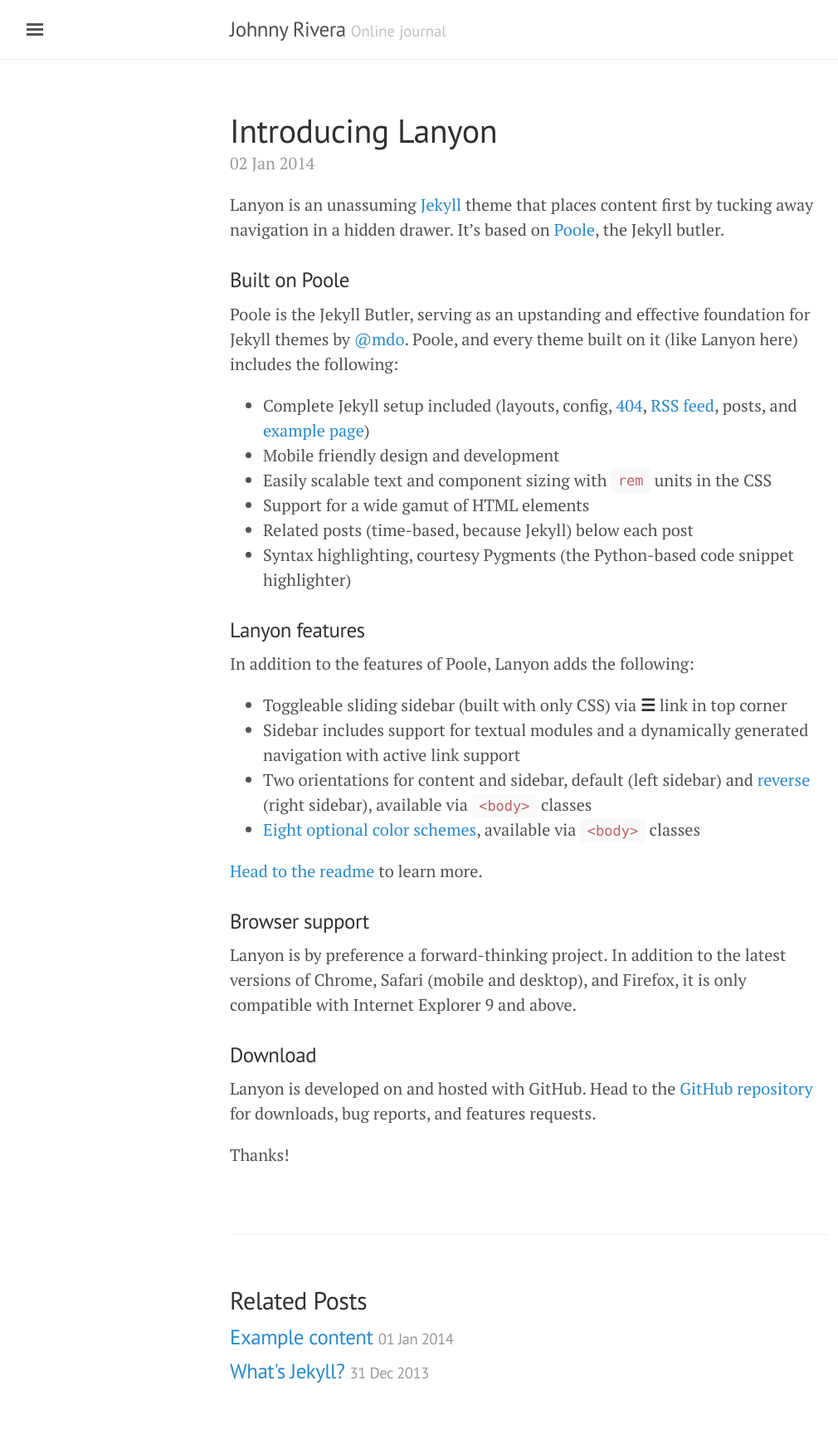
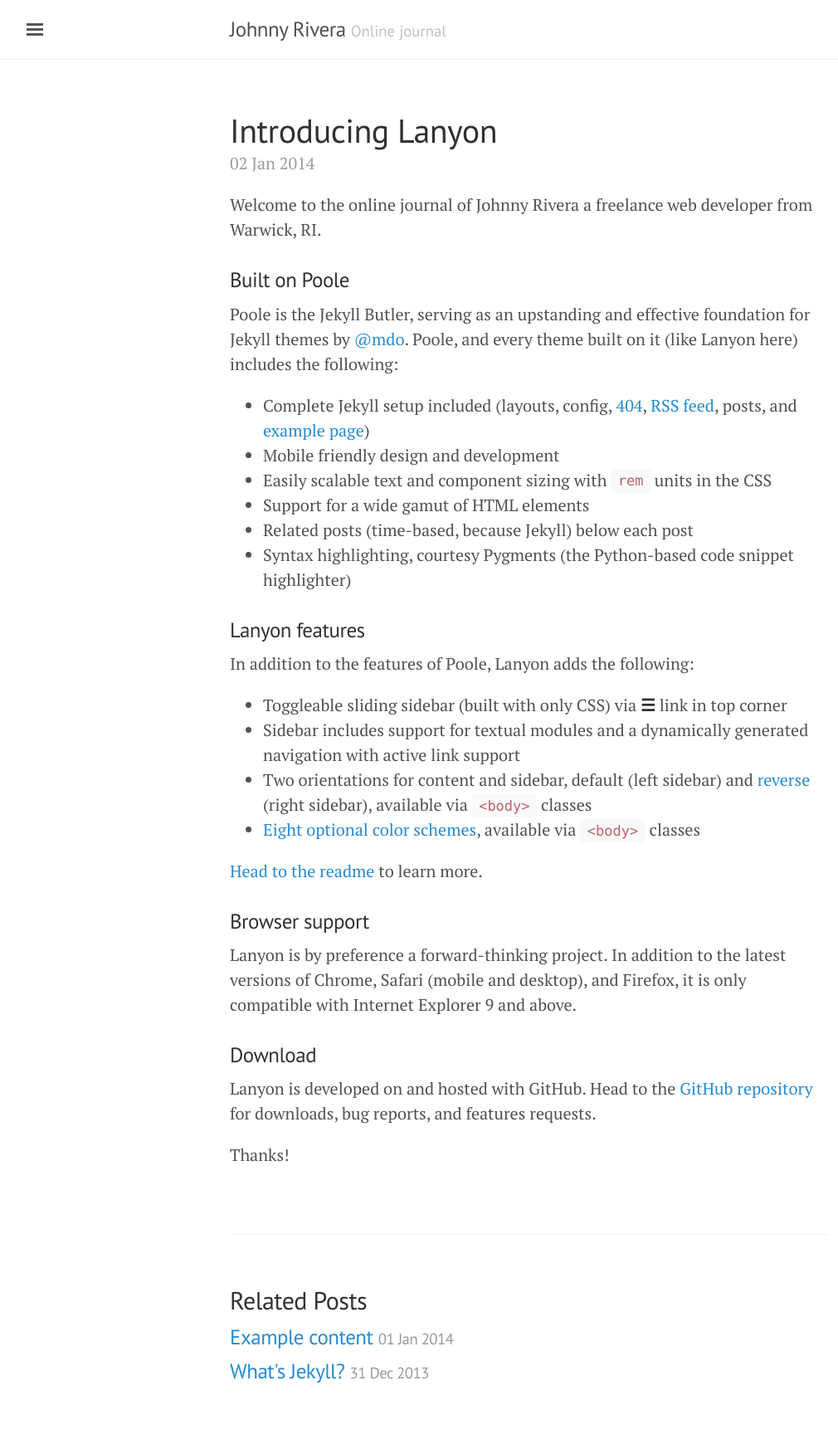
Before and after one commit to johnnyrivera/johnnyrivera.github.io, a Jekyll site: the page built from _posts/2014-01-02-introducing-lanyon.md, in a window 1280 px wide. Shown: the whole page at 83% size, without its empty margins (3-1013 px from the left). Built offline with Jekyll 4.4.1, drawn with Linux system fonts in a browser that asks for light colours.

Commit message:
Home intro content

```diff
--- a/_posts/2014-01-02-introducing-lanyon.md
+++ b/_posts/2014-01-02-introducing-lanyon.md
@@ -3,7 +3,7 @@ layout: post
 title: Introducing Lanyon
 ---
 
-Lanyon is an unassuming [Jekyll](http://jekyllrb.com) theme that places content first by tucking away navigation in a hidden drawer. It's based on [Poole](http://getpoole.com), the Jekyll butler.
+Welcome to the online journal of Johnny Rivera a freelance web developer from Warwick, RI.
 
 ### Built on Poole
 
```
